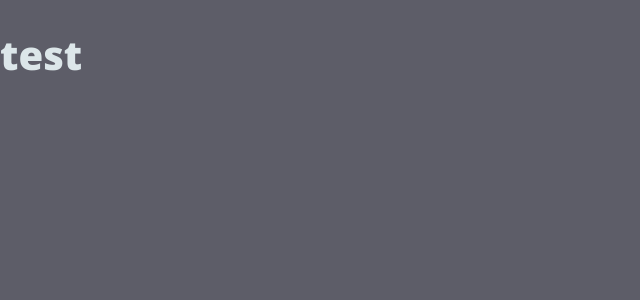
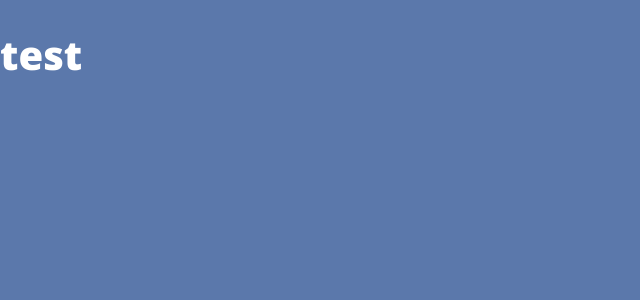
Before and after one commit to Thunder-Solutions/Tekko, a Next.js app: page / in a window 1280 px wide. Shown: the top 300 px of the page, without its empty margins (0-640 px from the left). Built offline with nearby package versions, Linux system fonts and the light colour scheme; a web font is replaced by a local one.

Commit message:
Adding base brand colors

```diff
--- a/src/app/theme.css
+++ b/src/app/theme.css
@@ -6,9 +6,16 @@
 :root {
 
   /* Static colors regardless of theme */
-  --color-brand-1: #413451;
-  --color-brand-1-c: #ffffff;
-  --color-brand-2: #71b5db;
+  --color-brand-1: #19161B;
+  --color-brand-2: #A1ABCC;
+  --color-brand-3: #1AA8E4;
+
+  /*
+  dark: #172040
+  light: #b3bccc
+  accent dark: #0024bd
+  accent light: #5799ae
+  */
 
   /* These colors are intended to contrast against images
     no matter which theme is used. */
@@ -65,18 +72,10 @@ body,
 :root.base {
 
   /* Colors */
-  --color-site-1: #5d5d68;
-  --color-site-1-c: #dce6e9;
-  --color-site-2: #3c5868;
-  --color-site-2-c: #c8deeb;
-  --color-site-2-1: #224559;
-
-  --color-accent-1: #98e9f2;
-  --color-accent-1-1: #60befc;
-  --color-accent-1-c: #000000;
-  --color-accent-2: #0067b6;
-  --color-accent-2-1: #1544df;
-  --color-accent-2-c: #ffffff;
+  --color-site-1: #5B78AB;
+  --color-site-1-c: #fff;
+  --color-site-2: #fff;
+  --color-site-2-c: #000;
 
   --color-disabled-1: #373434;
   --color-disabled-1-c: #6f6d6d;
```
